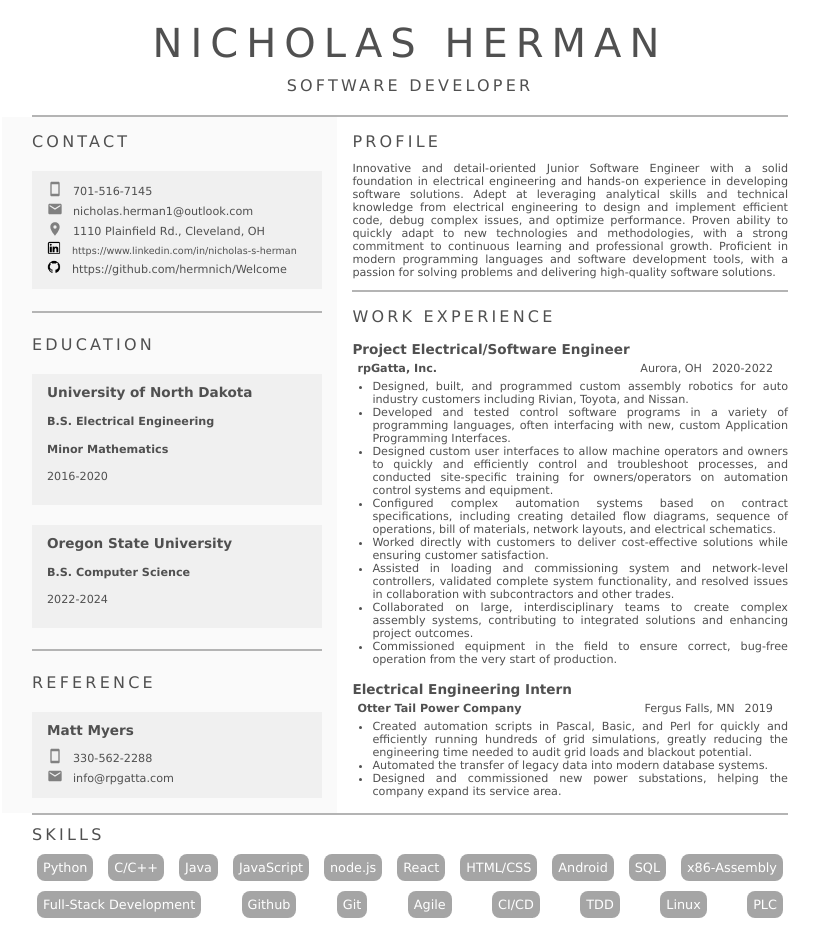
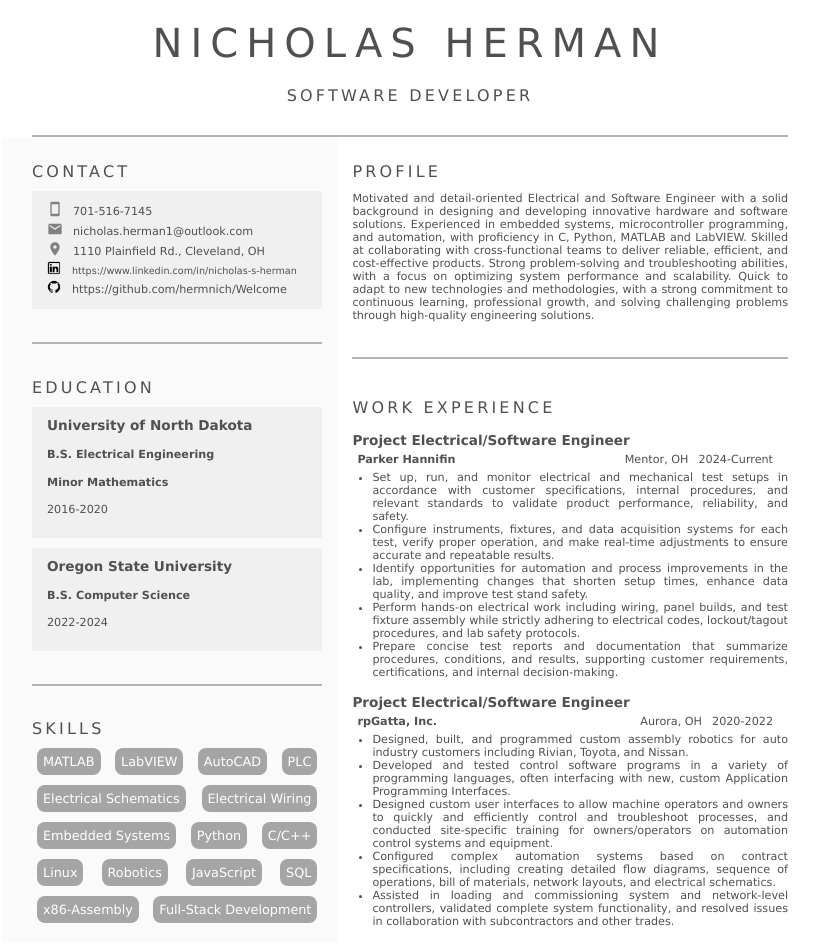
Before and after one commit to hermnich/Resume, a React (Create React App) app: page / in a window 1280 px wide. Shown: the top 952 px of the page, without its empty margins (230-1050 px from the left). Built offline with nearby package versions, Linux system fonts and the light colour scheme.

Commit message:
Update with Parker work experience

```diff
--- a/src/App.css
+++ b/src/App.css
@@ -10,6 +10,10 @@ body {
   font-size: .7rem;
   color: rgb(80, 80, 80);
   /* border: 1px solid black  */
+}
+
+.resume-body {
+  height: 8.4in;
 }
 
 .flex-col {
@@ -84,7 +88,8 @@ h2 {
   letter-spacing: .2rem;
   font-weight: normal;
   text-transform: uppercase;
-  margin: 0px;
+  margin-top: 10px;
+  margin-bottom: 10px;
 }
 
 h3 {
@@ -103,6 +108,9 @@ hr {
 p,
 ul {
   text-align: justify;
+  /* margin-top: 10px;
+  margin-bottom: 10px; */
+/* margin: 0px; */
 }
 
 span {
@@ -113,7 +121,8 @@ span {
 
 .subsection {
   padding: 10px;
-  margin-top: 20px;
+  margin-top: 10px;
+  margin-bottom: 10px;
   padding-left: 15px;
   background-color: rgb(240, 240, 240);
 }
@@ -131,7 +140,7 @@ span {
 
   h2,
   h3 {
-    padding-top: 15px;
+    margin-top: 15px;
   }
 
   ul {
--- a/src/components/Experience.js
+++ b/src/components/Experience.js
@@ -3,8 +3,33 @@ import React from 'react';
 function Experience() {
 
     return (
-        <div className='experience flex-col'>
+        <div className='experience'>
             <h2 className='title'>Work Experience</h2>
+            <h3 className='jobtitle'>Project Electrical/Software Engineer</h3>
+            <div className='flex-row'>
+                <h4 className='company'>Parker Hannifin</h4>
+                <span>
+                    <span className='location'>Mentor, OH</span>
+                    <span className='date'>2024-Current</span>
+                </span>
+            </div>
+            <ul>
+                <li>
+                    Set up, run, and monitor electrical and mechanical test setups in accordance with customer specifications, internal procedures, and relevant standards to validate product performance, reliability, and safety.
+                </li>
+                <li>
+                    Configure instruments, fixtures, and data acquisition systems for each test, verify proper operation, and make real-time adjustments to ensure accurate and repeatable results.
+                </li>
+                <li>
+                    Identify opportunities for automation and process improvements in the lab, implementing changes that shorten setup times, enhance data quality, and improve test stand safety.
+                </li>
+                <li>
+                    Perform hands-on electrical work including wiring, panel builds, and test fixture assembly while strictly adhering to electrical codes, lockout/tagout procedures, and lab safety protocols.
+                </li>
+                <li>
+                    Prepare concise test reports and documentation that summarize procedures, conditions, and results, supporting customer requirements, certifications, and internal decision-making.
+                </li>
+            </ul>
             <h3 className='jobtitle'>Project Electrical/Software Engineer</h3>
             <div className='flex-row'>
                 <h4 className='company'>rpGatta, Inc.</h4>
@@ -15,55 +40,47 @@ function Experience() {
             </div>
             <ul>
                 <li>
-                    Designed, built, and programmed custom assembly robotics for auto industry customers
-                    including Rivian, Toyota, and Nissan.
+                    Designed, built, and programmed custom assembly robotics for auto industry customers including Rivian, Toyota, and Nissan.
                 </li>
                 <li>
-                    Developed and tested control software programs in a variety of programming languages,
-                    often interfacing with new, custom Application Programming Interfaces.
+                    Developed and tested control software programs in a variety of programming languages, often interfacing with new, custom Application Programming Interfaces.
                 </li>
                 <li>
-                    Designed custom user interfaces to allow machine operators and owners to quickly
-                    and efficiently control and troubleshoot processes, and conducted site-specific training
-                    for owners/operators on automation control systems and equipment.
+                    Designed custom user interfaces to allow machine operators and owners to quickly and efficiently control and troubleshoot processes, and conducted site-specific training for owners/operators on automation control systems and equipment.
                 </li>
                 <li>
-                    Configured complex automation systems based on contract specifications, including
-                    creating detailed flow diagrams, sequence of operations, bill of materials,
-                    network layouts, and electrical schematics.
+                    Configured complex automation systems based on contract specifications, including creating detailed flow diagrams, sequence of operations, bill of materials, network layouts, and electrical schematics.
                 </li>
-                <li>
+                {/* <li>
                     Worked directly with customers to deliver cost-effective solutions while ensuring customer
                     satisfaction.
+                </li> */}
+                <li>
+                    Assisted in loading and commissioning system and network-level controllers, validated complete system functionality, and resolved issues in collaboration with subcontractors and other trades.
                 </li>
-                <li>
-                    Assisted in loading and commissioning system and network-level controllers,
-                    validated complete system functionality, and resolved issues in collaboration
-                    with subcontractors and other trades.
-                </li>
-                <li>
+                {/* <li>
                     Collaborated on large, interdisciplinary teams to create complex assembly systems,
                     contributing to integrated solutions and enhancing project outcomes.
-                </li>
-                <li>
+                </li> */}
+                {/* <li>
                     Commissioned equipment in the field to ensure correct, bug-free operation
                     from the very start of production.
-                </li>
+                </li> */}
                 {/* <li>
                     Coordinated the preparation of drawings and equipment schedules to facilitate
                     smooth installation.
-                </li>
-                <li>
+                </li> */}
+                {/* <li>
                     Managed the selection, ordering, and delivery tracking of materials for assigned
                     projects, and oversaw factory-mounting processes to adhere to project
                     timelines.
-                </li>
-                <li>
+                </li> */}
+                {/* <li>
                     Adhered to safety standards, with a strong focus on employee and
                     subcontractor safety.
                 </li> */}
             </ul>
-            <h3 className='jobtitle'>Electrical Engineering Intern</h3>
+            {/* <h3 className='jobtitle'>Electrical Engineering Intern</h3>
             <div className='flex-row'>
                 <h4 className='company'>Otter Tail Power Company</h4>
                 <span>
@@ -82,7 +99,7 @@ function Experience() {
                 <li>
                     Designed and commissioned new power substations, helping the company expand its service area.
                 </li>
-            </ul>
+            </ul> */}
         </div>
     )
 }
--- a/src/components/Letter.js
+++ b/src/components/Letter.js
@@ -6,35 +6,46 @@ function Letter() {
         <div className='letter'>
             <h3>To Whom it may Concern,</h3>
             <p>
-                I am excited to submit my application for the Junior Back End Engineer position at Minware.
-                With a background in developing robust software solutions and a keen interest in observability
-                and performance monitoring, I am enthusiastic about the opportunity to contribute to your innovative
-                development platform.
+                I am writing to express my interest in the AV Software Developer position at Control Concepts.
+                With a strong foundation
+                in Electrical Engineering and Computer Science, combined with hands-on experience in software and
+                automation engineering, I am excited about the opportunity to contribute to your innovative team.
             </p>
             <p>
-                In my previous role at R.P. Gatta, I gained experience in designing and implementing software
-                solutions that enhance system visibility and performance. My responsibilities included developing
-                monitoring tools, optimizing code for efficiency, and collaborating with cross-functional teams to
-                address complex technical challenges. Through these experiences, I have developed a strong understanding
-                of the principles of observability, including metrics, tracing, and logging, which I am eager to bring to Minware.
-            </p>
-
-            <p>What particularly draws me to Minware is your commitment to providing actionable insights that
-                empower development teams to build more robust and reliable software. Your platform’s
-                focus on real-time observability and in-depth analysis aligns perfectly with my passion
-                for creating tools that not only meet but exceed user expectations. I am impressed by
-                Minware’s dedication to transforming how organizations understand and manage their software
-                environments, and I am excited about the opportunity to contribute to this mission.
+                In my previous role as a Project Electrical/Software Engineer at rpGatta, Inc., I developed and tested
+                software solutions for complex assembly robotics used by major automotive manufacturers such as Rivian,
+                Toyota, and Nissan. This experience not only strengthened my skills in developing control software,
+                ensuring efficient operation, and troubleshooting, but also refined my ability to create intuitive user
+                interfaces that enhance user experience and operational efficiency.
             </p>
             <p>
-                My technical skills include proficiency in programming languages such as Python, C/C++, and
-                JavaScript. Additionally, my problem-solving abilities and collaborative approach have consistently
-                enabled me to deliver high-quality software solutions and effectively support team objectives.
+                My technical skills encompass a range of programming languages, including Python, C/C++, and JavaScript,
+                along
+                with experience in full-stack development. I thrive in collaborative environments and have successfully
+                worked with
+                interdisciplinary teams to design and implement custom solutions that align with client specifications.
+                Additionally,
+                my experience with Agile methodologies and CI/CD practices ensures that I deliver high-quality software
+                in a timely
+                manner. My familiarity with control systems and automation, combined with my understanding of
+                audiovisual technology, positions me well to contribute to Control Concepts' commitment to delivering
+                exceptional
+                audiovisual experiences.
             </p>
             <p>
-                I am excited about the possibility of bringing my skills and enthusiasm to Minware and contributing
-                to the continued success of your observability platform. Thank you for considering my application.
-                I look forward to the opportunity to discuss how my background and skills align with Minware’s needs.
+                I am particularly drawn to Control Concepts because of your commitment to innovation in AV technology
+                and your emphasis on creating user-friendly solutions. I have had to work with products that do not take
+                integrators into account, to the detriment of the final result, and I am eager to contribute my skills
+                in software
+                development and problem-solving to help your team deliver exceptional products that enhance the AV
+                experience for users.
+            </p>
+            <p>
+                Thank you for considering my application. I look forward to the possibility of discussing how my skills
+                and experiences align with the goals of Control Concepts. I am excited about the prospect of
+                joining your team
+                and
+                contributing to the development of cutting-edge software solutions.
             </p>
         </div>
     )
--- a/src/components/Profile.js
+++ b/src/components/Profile.js
@@ -3,19 +3,14 @@ import React from 'react';
 function Profile() {
 
     return (
-        <div className='profile flex-col'>
+        <div className='profile'>
             <h2 className='title'>Profile</h2>
             <p>
-                Innovative and detail-oriented Junior Software Engineer with a solid foundation in
-                electrical engineering and hands-on experience in developing software solutions.
-                Adept at leveraging analytical skills and technical knowledge from electrical
-                engineering to design and implement efficient code, debug complex issues, and
-                optimize performance. Proven ability to quickly adapt to new technologies and
-                methodologies, with a strong commitment to continuous learning and professional
-                growth. Proficient in modern programming languages and software development
-                tools, with a passion for solving problems and delivering high-quality software
-                solutions.
+                Motivated and detail-oriented Electrical and Software Engineer with a solid background in designing and developing innovative hardware and software solutions. Experienced in embedded systems, microcontroller programming, and automation, with proficiency in C, Python, MATLAB and LabVIEW. Skilled at collaborating with cross-functional teams to deliver reliable, efficient, and cost-effective products. Strong problem-solving and troubleshooting abilities, with a focus on optimizing system performance and scalability. Quick to adapt to new technologies and methodologies, with a strong commitment to continuous learning, professional growth, and solving challenging problems through high-quality engineering solutions.
             </p>
+            {/* <p>
+                Innovative and detail-oriented Junior Software Engineer with a solid foundation in electrical engineering and hands-on experience in developing software solutions. Adept at leveraging analytical skills and technical knowledge from electrical engineering to design and implement efficient code, debug complex issues, and optimize performance. Proven ability to quickly adapt to new technologies and methodologies, with a strong commitment to continuous learning and professional growth. Proficient in modern programming languages and software development tools, with a passion for solving problems and delivering high-quality software solutions.
+            </p> */}
         </div>
     )
 }
--- a/src/components/Reference.js
+++ b/src/components/Reference.js
@@ -1,25 +1,36 @@
 import React from 'react';
-import { MdSmartphone, MdMail, MdLocationOn } from 'react-icons/md';
+import { MdSmartphone, MdMail } from 'react-icons/md';
 
 function Reference() {
 
     return (
         <div className='reference'>
-            <h2 className='title'>Reference</h2>
+            <h2 className='title'>References</h2>
+
+            <div className='subsection'>
+                <h3>Andrew Work</h3>
+
+                <div className='phone'>
+                    <span className='icon'><MdSmartphone /></span>
+                    <span>+1 (502) 648-8186</span>
+                </div>
+
+                <div className='email'>
+                    <span className='icon'><MdMail /></span>
+                    <span>awork@parker.com</span>
+                </div>
+            </div>
+
             <div className='subsection'>
                 <h3>Matt Myers</h3>
+
                 <div className='phone'>
-                    <span className='icon'>
-                        <MdSmartphone />
-                    </span>
-                    <span>
-                    330-562-2288
-                    </span>
+                    <span className='icon'><MdSmartphone /></span>
+                    <span>+1 (330) 562-2288</span>
                 </div>
+
                 <div className='email'>
-                    <span className='icon'>
-                        <MdMail />
-                    </span>
+                    <span className='icon'><MdMail /></span>
                     <span>info@rpgatta.com</span>
                 </div>
             </div>
--- a/src/components/Skills.js
+++ b/src/components/Skills.js
@@ -6,24 +6,31 @@ function Skills() {
         <div className='skills'>
             <h2 className='title'>Skills</h2>
             <div className='flex-grid'>
+                <div>MATLAB</div>
+                <div>LabVIEW</div>
+                <div>AutoCAD</div>
+                <div>PLC</div>
+                <div>Electrical Schematics</div>
+                <div>Electrical Wiring</div>
+                <div>Embedded Systems</div>
                 <div>Python</div>
                 <div>C/C++</div>
-                <div>Java</div>
+                <div>Linux</div>
+                <div>Robotics</div>
                 <div>JavaScript</div>
-                <div>node.js</div>
-                <div>React</div>
-                <div>HTML/CSS</div>
-                <div>Android</div>
                 <div>SQL</div>
                 <div>x86-Assembly</div>
                 <div>Full-Stack Development</div>
-                <div>Github</div>
-                <div>Git</div>
-                <div>Agile</div>
-                <div>CI/CD</div>
-                <div>TDD</div>
-                <div>Linux</div>
-                <div>PLC</div>
+                {/* <div>Git</div> */}
+                {/* <div>Java</div> */}
+                {/* <div>Github</div> */}
+                {/* <div>node.js</div> */}
+                {/* <div>React</div> */}
+                {/* <div>HTML/CSS</div> */}
+                {/* <div>Android</div> */}
+                {/* <div>Agile</div> */}
+                {/* <div>CI/CD</div> */}
+                {/* <div>TDD</div> */}
             </div>
         </div>
     )
--- a/src/pages/Resume.js
+++ b/src/pages/Resume.js
@@ -14,13 +14,14 @@ function Resume() {
         <div className='resume'>
             <div className='toppane'><Title /></div>
             <hr></hr>
-            <div className='flex-row'>
+            <div className='flex-row resume-body'>
                 <div className='leftpane flex-col'>
                     <Contact />
                     <hr></hr>
                     <Education />
                     <hr></hr>
-                    <Reference />
+                    {/* <Reference /> */}
+                    <Skills />
                 </div>
                 <div className='rightpane flex-col'>
                     <Profile />
@@ -28,10 +29,10 @@ function Resume() {
                     <Experience />
                 </div>
             </div>
-            <hr></hr>
-            <div className='bottompane'>
+            {/* <hr></hr> */}
+            {/* <div className='bottompane'>
                 <Skills />
-            </div>
+            </div> */}
         </div>
     )
 }
```
